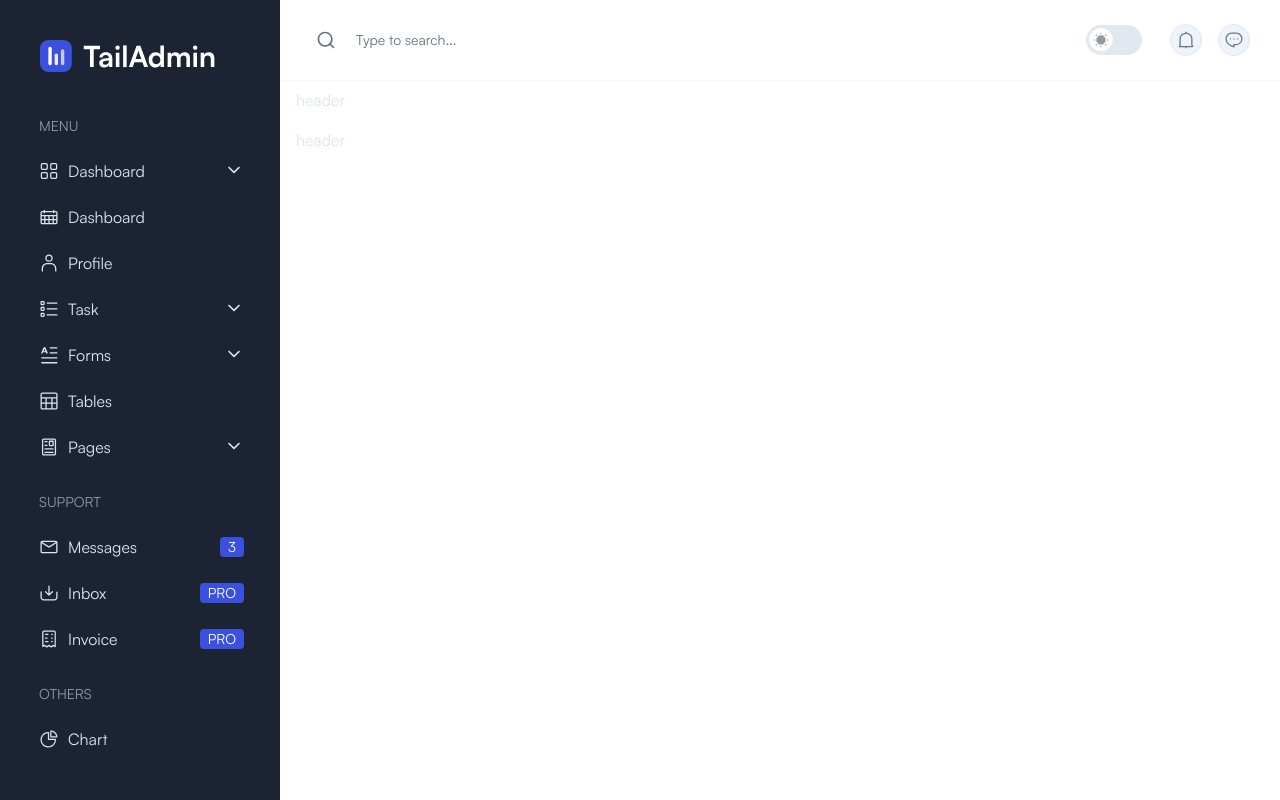
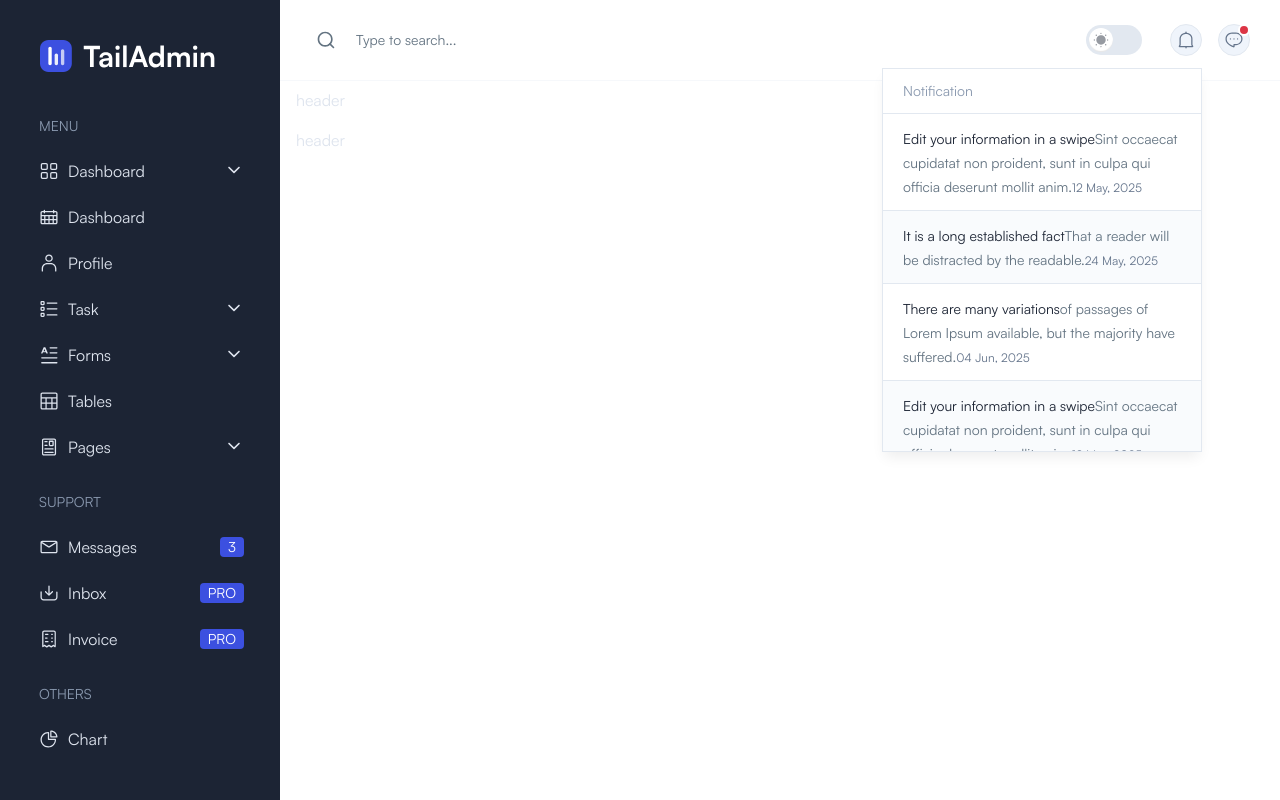
Before and after one commit to Vita-31/tailadmin, a Next.js app: page / in a window 1280 px wide. Both pictures are taken after a click on the element 1186 px from the left and 40 px from the top of the page. Built offline with nearby package versions, Linux system fonts and the light colour scheme.

Commit message:
header messages, header notification

```diff
--- a/features/header/Header.tsx
+++ b/features/header/Header.tsx
@@ -17,9 +17,12 @@ export const Header: FC = () => {
         <div className="flex gap-4 items-center">
           <HeaderNotification />
 
-          <ButtonIcon>
-            <Message />
-          </ButtonIcon>
+          <div className="relative">
+            <ButtonIcon>
+              <span className="absolute w-3 h-3 rounded-full border-2 border-white bg-red top-0 right-0"></span>
+              <Message />
+            </ButtonIcon>
+          </div>
         </div>
       </div>
     </header>
--- a/features/header/ui/HeaderNotification.tsx
+++ b/features/header/ui/HeaderNotification.tsx
@@ -10,18 +10,9 @@ export const HeaderNotification: FC<HeaderNotificationProps> = () => {
   const dropdownRef = useRef<HTMLDivElement>(null);
 
   useEffect(() => {
-    const handleClickOutside = (target: EventTarget | null) => {
-      if (
-        dropdownRef.current &&
-        !dropdownRef.current.contains(target as Node)
-      ) {
-        setActive(false);
-      }
-    };
-
-    document.body.addEventListener("click", ({ target }) =>
-      handleClickOutside(target)
-    );
+    document.body.addEventListener("click", ({ target }) => {
+      handleClickOutside(target);
+    });
 
     return () => {
       document.body.removeEventListener("click", ({ target }) =>
@@ -30,11 +21,20 @@ export const HeaderNotification: FC<HeaderNotificationProps> = () => {
     };
   }, []);
 
+  const handleClickOutside = (target: EventTarget | null) => {
+    if (dropdownRef.current && !dropdownRef.current.contains(target as Node)) {
+      setActive(false);
+    }
+  };
+
   const handleToggle = () => {
-    setActive(!active);
+    setActive((active) => {
+      return !active;
+    });
   };
+
   return (
-    <div className="relative">
+    <div className="relative" ref={dropdownRef}>
       <AccordionItem
         handleToggle={() => handleToggle()}
         active={active}
@@ -43,7 +43,7 @@ export const HeaderNotification: FC<HeaderNotificationProps> = () => {
             <Bell />
           </ButtonIcon>
         }
-        body={<HeaderNotificationDropdown dropdownRef={dropdownRef} />}
+        body={<HeaderNotificationDropdown />}
       />
     </div>
   );
--- a/features/header/ui/HeaderNotificationDropdown.tsx
+++ b/features/header/ui/HeaderNotificationDropdown.tsx
@@ -1,14 +1,12 @@
-import { FC, RefObject } from "react";
+import { FC } from "react";
 import { notifications } from "../lib/constants";
 import Link from "next/link";
 
-interface HeaderNotificationDropdownProps {
-  dropdownRef: RefObject<HTMLDivElement> | undefined;
-}
+interface HeaderNotificationDropdownProps {}
 
-export const HeaderNotificationDropdown: FC<HeaderNotificationDropdownProps> = ({
-  dropdownRef,
-}) => {
+export const HeaderNotificationDropdown: FC<
+  HeaderNotificationDropdownProps
+> = () => {
   function formatDate(date: string) {
     const parts = date.split("-");
     const year = parseInt(parts[0]);
@@ -42,23 +40,22 @@ export const HeaderNotificationDropdown: FC<HeaderNotificationDropdownProps> = (
     return formattedDate;
   }
   return (
-    <div
-      className="absolute right-0 top-11 border border-silver bg-white w-80 max-h-96 overflow-y-auto shadow-[0_8px_13px_-3px_rgba(0,0,0,0.07)]"
-      ref={dropdownRef}
-    >
+    <div className="absolute right-0 top-11 border border-silver bg-white w-80 max-h-96 overflow-y-auto shadow-[0_8px_13px_-3px_rgba(0,0,0,0.07)]">
       <div className="py-3 px-5 text-sm text-silver-darken">Notification</div>
       <div>
         {notifications.map((notification, idx) => (
           <Link
             href="/"
             key={idx}
-            className="py-3 px-5 border-b border-silver first:border-t even:bg-gray/40"
+            className="py-3 px-5 border-b border-silver first:border-t even:bg-gray/40 block"
           >
-            <div className="text-sm text-dark">{notification.title}</div>
-            <div className="text-sm text-silver-dark">{notification.text}</div>
-            <div className="text-xs text-gray-dark mt-3">
+            <span className="text-sm text-dark">{notification.title}</span>
+            <span className="text-sm text-silver-dark">
+              {notification.text}
+            </span>
+            <span className="text-xs text-gray-dark mt-3">
               {formatDate(notification.date)}
-            </div>
+            </span>
           </Link>
         ))}
       </div>
--- a/tailwind.config.ts
+++ b/tailwind.config.ts
@@ -28,6 +28,9 @@ const config: Config = {
           DEFAULT: "#EFF4FB",
           dark: "#64748B",
         },
+        red: {
+          DEFAULT: "#DC3545",
+        },
       },
     },
   },
```
Also changed, not shown: features/header/ui/HeaderMessage.tsx (added).
